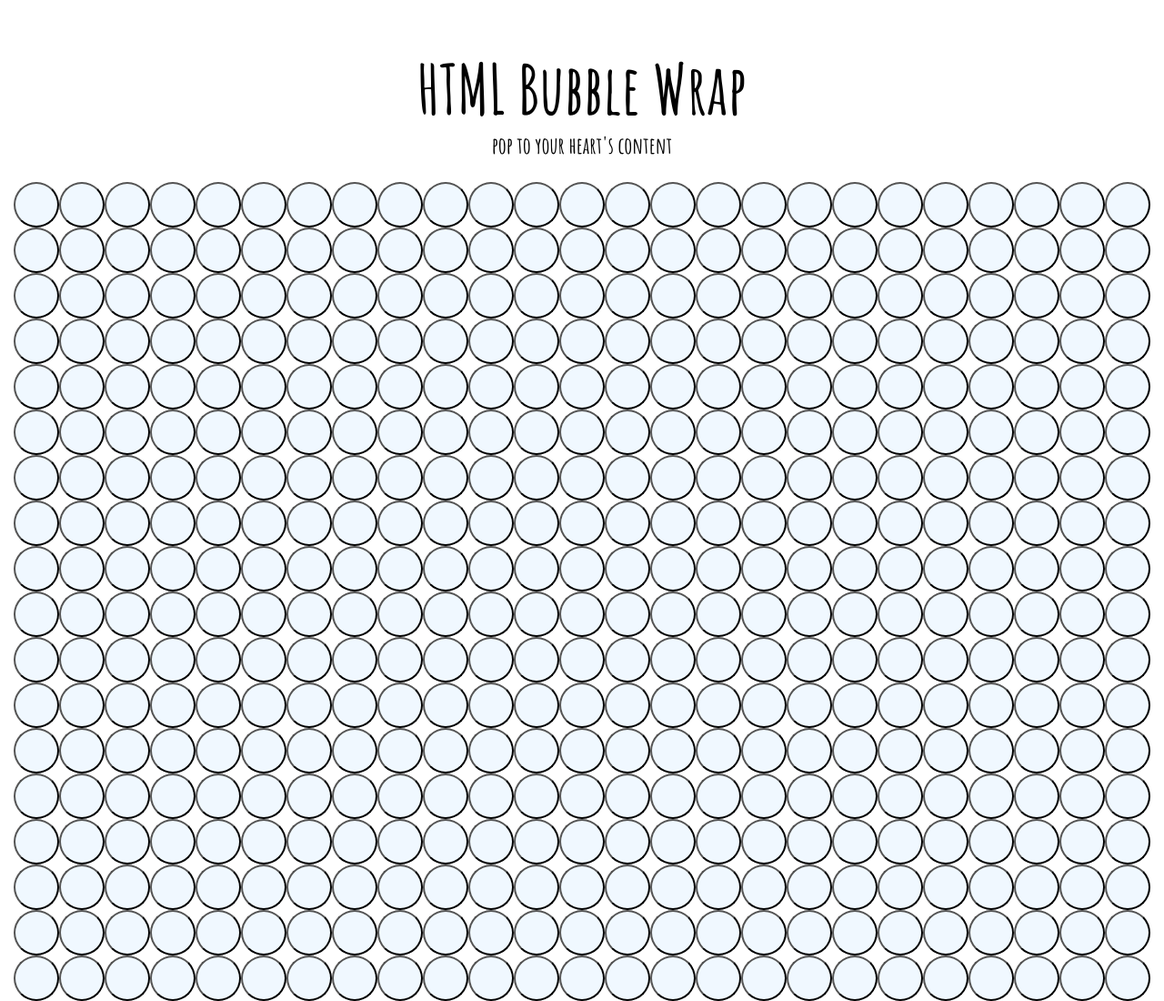
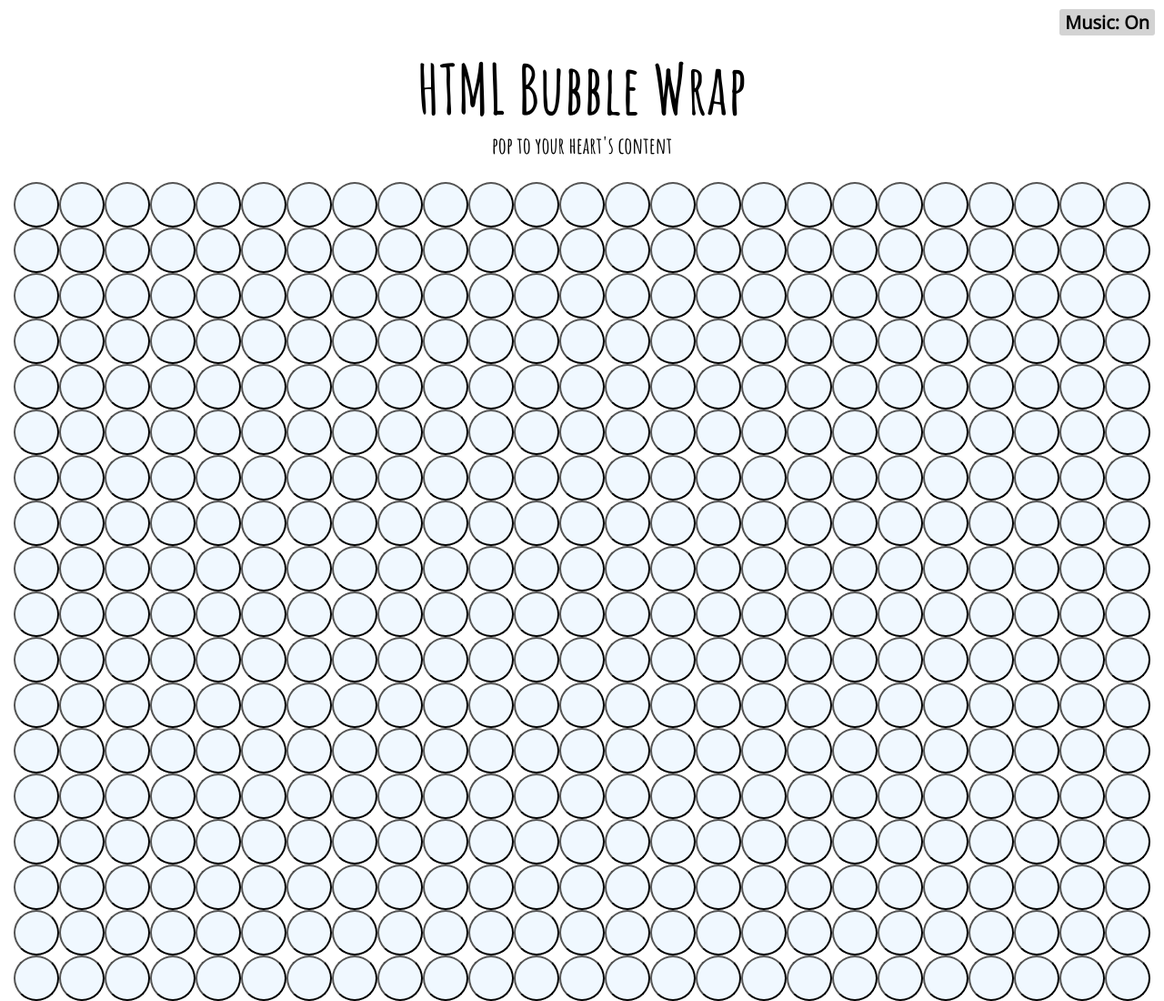
Before and after one commit to H-137/bubble-wrap-html, a plain HTML site: page index.html in a window 1280 px wide. Shown: the top 1100 px of the page at 91% size. Drawn offline with nearby package versions, Linux system fonts and the light colour scheme.

Commit message:
added mute swtch for music

```diff
--- a/index.html
+++ b/index.html
@@ -8,6 +8,11 @@
     <style>
 
 @import url('https://fonts.googleapis.com/css2?family=Amatic+SC:wght@400;700&display=swap');
+@import url('https://fonts.googleapis.com/css2?family=Open+Sans&display=swap');
+      * {
+        font-family: 'Amatic SC', cursive;
+        font-weight: 700;
+      }
 
       body {
         font-family: sans-serif;
@@ -41,16 +46,42 @@
         flex-wrap: wrap;
       }
 
-      * {
-        font-family: 'Amatic SC', cursive;
-        font-weight: 700;
+      .muter {
+        position: absolute;
+        top: 0;
+        right: 0;
+        margin: 10px;
       }
+
+      .muter > input {
+        font-family: "open sans";
+        background-color: lightgrey;
+        border: none;
+        font-size: 20px;
+        border-radius: 3px;
+
+      }
+
+      .muter > input:hover{
+        background-color: lightgrey;
+        transform: scale(1.05);
+      }
+
+
+
     </style>
   </head>
 
   <body>
-    <h1>HTML Bubble Wrap</h1>
+    <div class = "muter">
+      <input type="button" onclick="muter(event)" value = "Music: On">
+    </div>
+
+    <div class="header">
+      <h1>HTML Bubble Wrap</h1>
     <h3>pop to your heart's content</h3>
+    </div>
+
     <audio id="chill" src="Underwater Exploration - Godmode.mp3" loop></audio>
     <audio id="pop" src="QKTA234-pop.mp3"></audio>
     <div class="bubbles"></div>
@@ -59,7 +90,7 @@
     const body = document.querySelector("body");
     const audio = document.querySelector("#chill");
     const poppy = document.querySelector("#pop");
-    const bubbles = document.querySelector(".bubbles");
+    const bubbles = document.querySelector(".bubbles")
 
     for (var i = 0; i < 1000; i++) {
       //   if (i % 20 == 0) {
@@ -76,6 +107,16 @@
         event.target.disabled = true;
       };
       bubbles.appendChild(newbutton);
+    }
+
+    function muter(event) {
+      if (audio.muted) {
+        audio.muted = false;
+        event.target.value = "Music: On";
+      } else {
+        audio.muted = true;
+        event.target.value = "Music: Off";
+      }
     }
 
     window.onscroll = function () {
```
